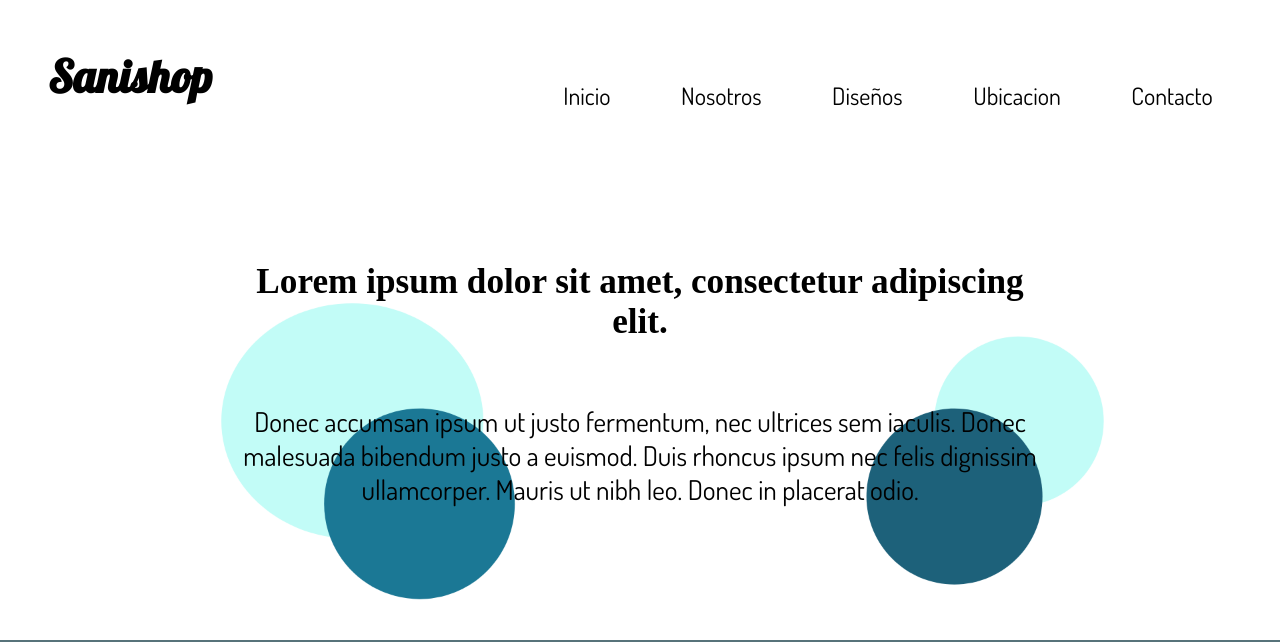
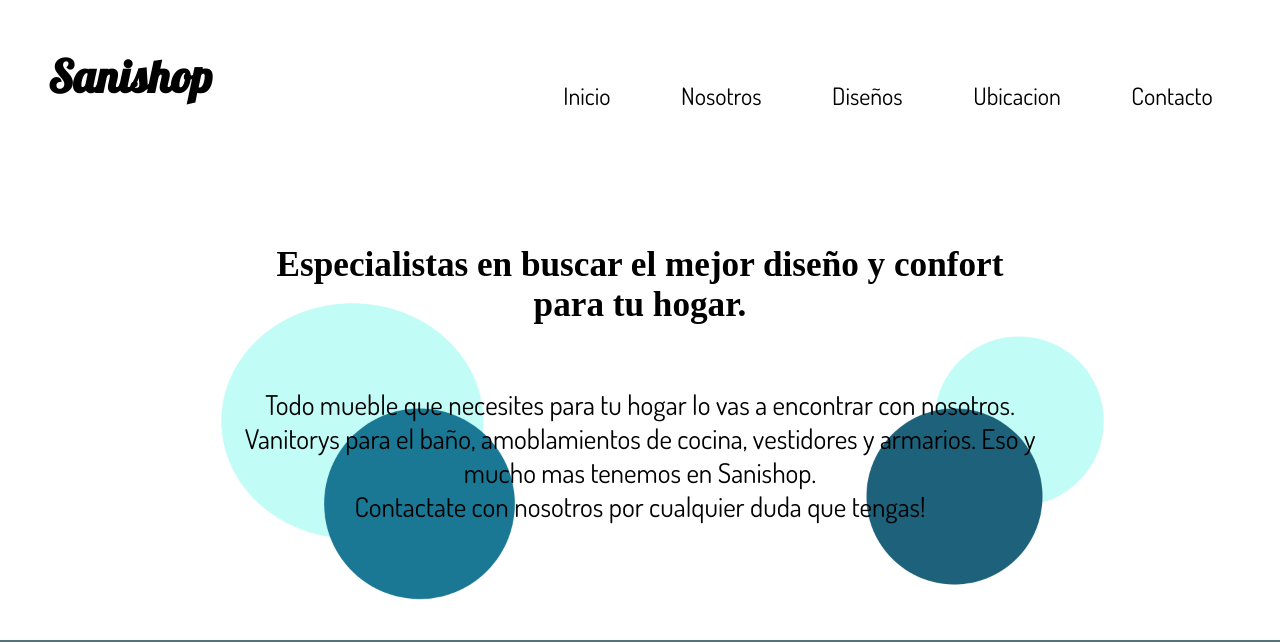
Before and after one commit to Solagus/Sanishop, a plain HTML site: page index.html in a window 1280 px wide. Shown: the top 642 px of the page. Drawn offline with Linux system fonts and the light colour scheme; files whose address does not match are found by name; a web font is replaced by a local one.

Commit message:
Modificiacion de textos

```diff
--- a/index.html
+++ b/index.html
@@ -44,15 +44,15 @@
       <div class="inicio__texto">
         <div>
           <h1 class="wow animate__animated animate__zoomIn inicio__titulo">
-            Lorem ipsum dolor sit amet, consectetur adipiscing elit.
+            Especialistas en buscar el mejor diseño y confort para tu hogar.
           </h1>
         </div>
         <br />
         <br />
         <p class="inicio__parrafo">
-          Donec accumsan ipsum ut justo fermentum, nec ultrices sem iaculis.
-          Donec malesuada bibendum justo a euismod. Duis rhoncus ipsum nec felis
-          dignissim ullamcorper. Mauris ut nibh leo. Donec in placerat odio.
+          Todo mueble que necesites para tu hogar lo vas a encontrar con nosotros. Vanitorys para el baño, amoblamientos de cocina, vestidores y armarios. Eso y mucho mas tenemos en Sanishop.
+          <br>
+          Contactate con nosotros por cualquier duda que tengas!
         </p>
       </div>
     </section>
```
Also changed, not shown: nosotros.html (+4 -1 lines).
